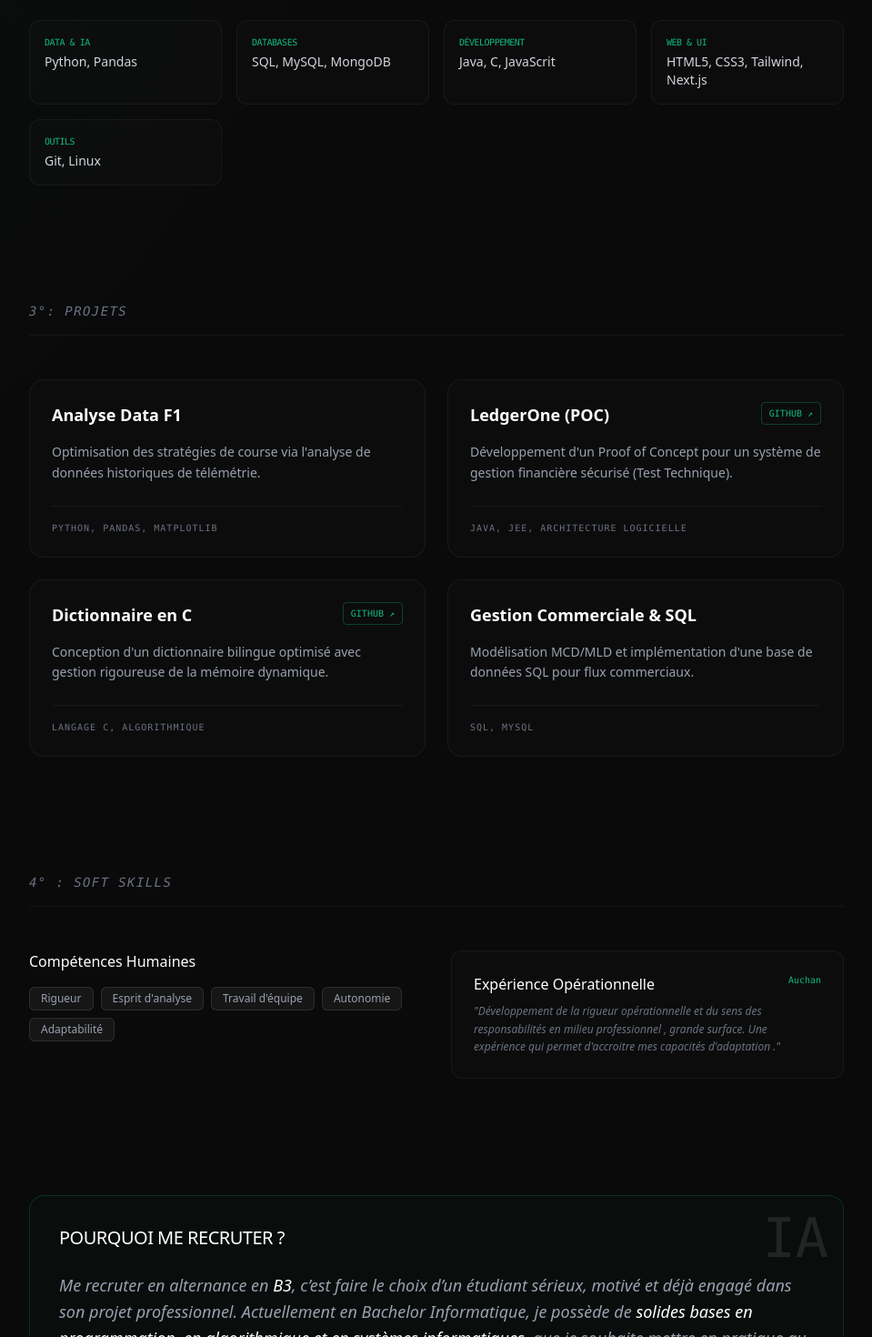
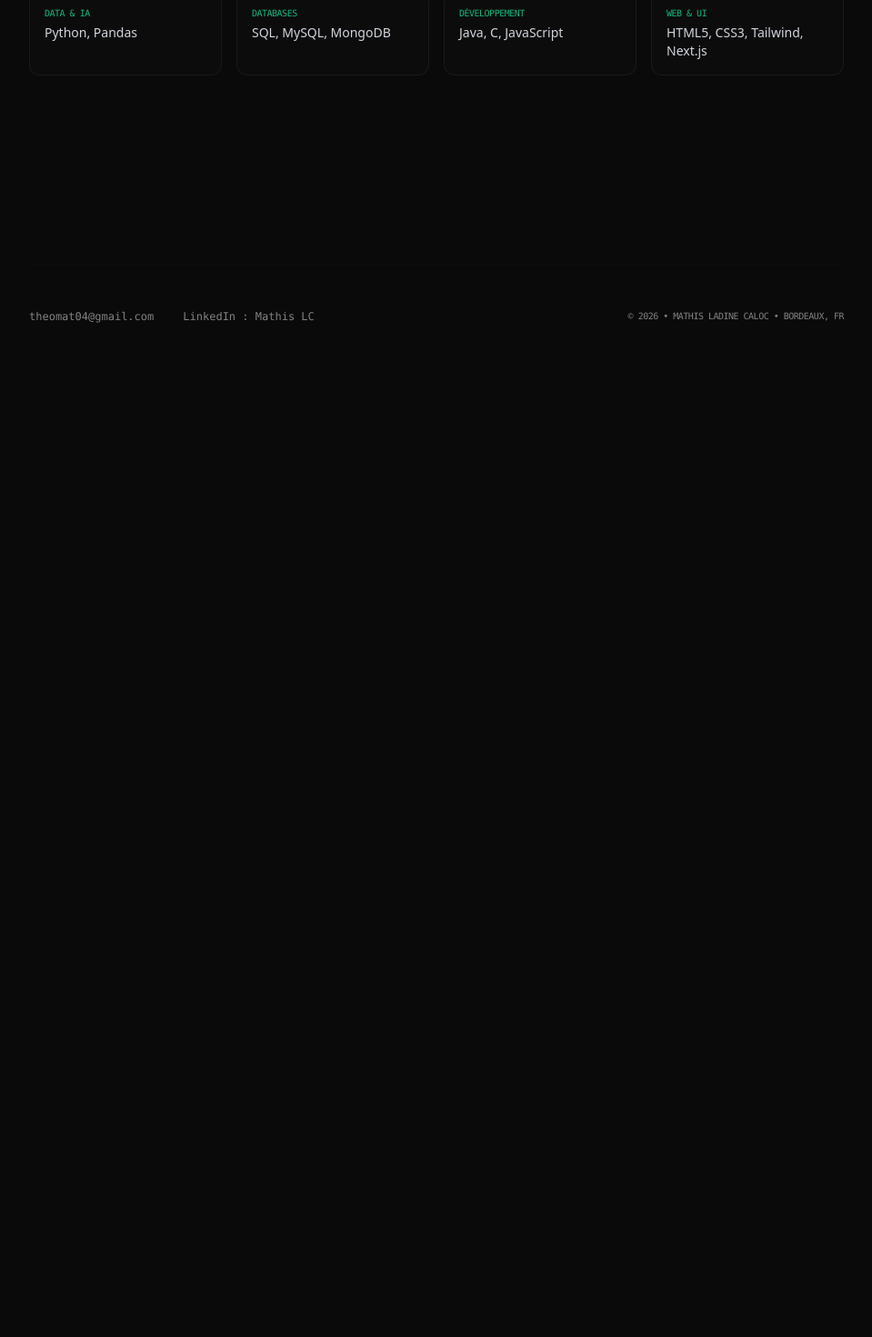
Before and after one commit to MathisLc25/cv-data-green, a Next.js app: page / in a window 1280 px wide. Shown: the part 1306-2776 px from the top of the page at 91% size, without its empty margins (160-1119 px from the left). After the commit the page ends 1790 px from the top, so only its background shows below. Built offline with nearby package versions, Linux system fonts and the light colour scheme.

Commit message:
Correction du lien CV et ajout du PDF

```diff
--- a/src/app/page.tsx
+++ b/src/app/page.tsx
@@ -9,7 +9,6 @@ export default function Home() {
       <section className="w-full max-w-4xl mb-32">
         <header className="flex flex-col items-start gap-6">
 
-          {/* Badge de disponibilité Alternance */}
           <div className="flex items-center gap-2 px-3 py-1 rounded-full bg-accent/10 border border-accent/20 mb-2">
             <span className="relative flex h-2 w-2">
               <span className="animate-ping absolute inline-flex h-full w-full rounded-full bg-accent opacity-75"></span>
@@ -33,10 +32,9 @@ export default function Home() {
 
           <p className="max-w-2xl text-lg md:text-xl text-gray-400 leading-relaxed font-light">
             Étudiant en informatique spécialisé en <span className="text-white font-normal">Data & IA</span>.
-            Je cherche à progresser et améliorer mes compétences dans les domaines du numérique.
+            Passionné par les technologies numériques et l'analyse de données.
           </p>
 
-          {/* Badges et Bouton CV */}
           <div className="flex flex-wrap items-center gap-3 mt-4">
             <span className="px-3 py-1 text-[11px] border border-white/10 rounded-full bg-white/5 text-gray-300 font-mono">
               BIA Aéronautique
@@ -44,18 +42,21 @@ export default function Home() {
             <span className="px-3 py-1 text-[11px] border border-white/10 rounded-full bg-white/5 text-gray-300 font-mono">
               Anglais B2
             </span>
+
+            {/* LIEN VERS LE NOUVEAU FICHIER */}
             <a
-  href="/CV_Mathis_Ladine_Caloc.pdf"
-  target="_blank" // Ouvre dans un nouvel onglet
-  className="px-4 py-1 text-[11px] border border-accent/40 rounded-full bg-accent/10 text-accent hover:bg-accent hover:text-white transition-all font-mono font-bold ml-2"
->
-  Consulter CV.pdf
-</a>
+              href="/cv_mathis_v2.pdf"
+              target="_blank"
+              rel="noopener noreferrer"
+              className="px-4 py-1 text-[11px] border border-accent/40 rounded-full bg-accent/10 text-accent hover:bg-accent hover:text-white transition-all font-mono font-bold ml-2"
+            >
+              Consulter CV.pdf
+            </a>
           </div>
         </header>
       </section>
 
-      {/* --- 01 // DATA PROFILE (RADAR CHART) --- */}
+      {/* --- 01 // DATA PROFILE --- */}
       <section className="w-full max-w-4xl mb-32">
         <div className="mb-12">
           <h2 className="text-sm font-mono text-gray-500 uppercase tracking-widest mb-4 italic">
@@ -63,11 +64,10 @@ export default function Home() {
           </h2>
           <div className="h-px w-full bg-white/5 mb-12"></div>
         </div>
-
         <SkillsRadar />
       </section>
 
-      {/* --- 01.5 // STACK TECHNIQUE --- */}
+      {/* --- 02 // HARD SKILLS --- */}
       <section className="w-full max-w-4xl mb-32">
         <div className="mb-12">
           <h2 className="text-sm font-mono text-gray-500 uppercase tracking-widest mb-4 italic">
@@ -80,86 +80,17 @@ export default function Home() {
           {[
             { label: "Data & IA", skills: "Python, Pandas" },
             { label: "Databases", skills: "SQL, MySQL, MongoDB" },
-            { label: "Développement", skills: "Java, C, JavaScrit" },
-            { label: "Web & UI", skills: "HTML5, CSS3, Tailwind, Next.js" },
-            { label: "Outils", skills: "Git, Linux" }
+            { label: "Développement", skills: "Java, C, JavaScript" },
+            { label: "Web & UI", skills: "HTML5, CSS3, Tailwind, Next.js" }
           ].map((item) => (
-            <div
-              key={item.label}
-              className="p-4 rounded-xl border border-white/5 bg-white/[0.01] hover:border-accent/20 transition-colors group"
-            >
+            <div key={item.label} className="p-4 rounded-xl border border-white/5 bg-white/[0.01] hover:border-accent/20 transition-colors group">
               <p className="text-[10px] font-mono text-accent mb-1 uppercase tracking-tighter group-hover:tracking-widest transition-all">
                 {item.label}
               </p>
-              <p className="text-sm font-medium text-gray-300">
-                {item.skills}
-              </p>
+              <p className="text-sm font-medium text-gray-300">{item.skills}</p>
             </div>
           ))}
         </div>
-      </section>
-
-      {/* --- 02 // PROJETS SÉLECTIONNÉS --- */}
-      <section className="w-full max-w-4xl mb-32">
-        <div className="mb-12">
-          <h2 className="text-sm font-mono text-gray-500 uppercase tracking-widest mb-4 italic">
-            3°: Projets
-          </h2>
-          <div className="h-px w-full bg-white/5 mb-12"></div>
-        </div>
-
-        <ProjectSection />
-      </section>
-{/* --- 02.5 // SOFT SKILLS & EXPÉRIENCE --- */}
-      <section className="w-full max-w-4xl mb-32">
-        <div className="mb-12">
-          <h2 className="text-sm font-mono text-gray-500 uppercase tracking-widest mb-4 italic">
-            4° : Soft Skills
-          </h2>
-          <div className="h-px w-full bg-white/5 mb-12"></div>
-        </div>
-
-        <div className="grid grid-cols-1 md:grid-cols-2 gap-8">
-          {/* Soft Skills */}
-          <div className="space-y-4">
-            <h3 className="text-white font-medium mb-4">Compétences Humaines</h3>
-            <div className="flex flex-wrap gap-2">
-              {["Rigueur", "Esprit d'analyse", "Travail d'équipe", "Autonomie", "Adaptabilité"].map((skill) => (
-                <span key={skill} className="px-3 py-1 bg-white/5 border border-white/10 rounded-md text-xs text-gray-400">
-                  {skill}
-                </span>
-              ))}
-            </div>
-          </div>
-
-          {/* Expérience Auchan formulée pour un ingénieur */}
-          <div className="p-6 rounded-xl border border-white/5 bg-white/[0.01]">
-            <div className="flex justify-between items-start mb-2">
-              <h3 className="text-white font-medium">Expérience Opérationnelle</h3>
-              <span className="text-[10px] font-mono text-accent">Auchan</span>
-            </div>
-            <p className="text-xs text-gray-500 leading-relaxed italic">
-              "Développement de la rigueur opérationnelle et du sens des responsabilités en milieu professionnel , grande surface.
-              Une expérience qui permet d'accroitre mes capacités d'adaptation ."
-            </p>
-          </div>
-        </div>
-      </section>
-      {/* --- 03 // VISION & AMBITION --- */}
-      <section className="w-full max-w-4xl mb-32 p-8 rounded-2xl border border-accent/20 bg-accent/[0.02] relative overflow-hidden">
-        <div className="absolute top-0 right-0 p-4 opacity-10 font-mono text-[60px] leading-none pointer-events-none select-none">
-          IA
-        </div>
-
-        <h2 className="text-xl font-medium mb-6 text-white uppercase tracking-tight">
-          Pourquoi me recruter ?
-        </h2>
-
-        <p className="text-gray-400 leading-relaxed font-light text-base md:text-lg italic">
-          Me recruter en alternance en <span className="text-white font-normal">B3</span>, c’est faire le choix d’un étudiant sérieux, motivé et déjà engagé dans son projet professionnel.
-          Actuellement en Bachelor Informatique, je possède de <span className="text-white font-normal">solides bases en programmation, en algorithmique et en systèmes informatiques</span>,
-          que je souhaite mettre en pratique au sein d’une entreprise tout en continuant à développer mes compétences.
-        </p>
       </section>
 
       {/* --- FOOTER --- */}
```
Also changed, not shown: 2 other files (tests, documents, lock files or other folders).
